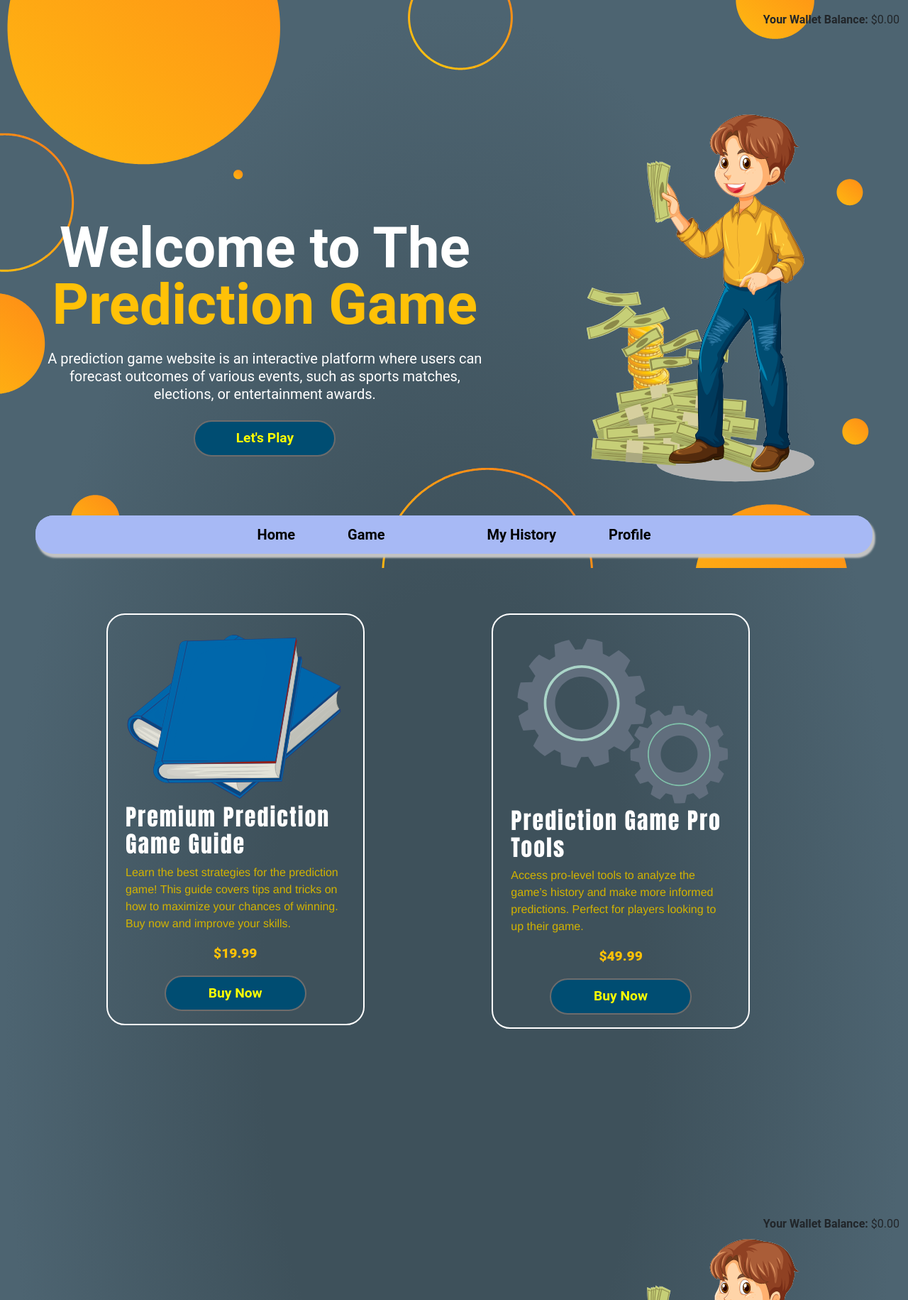
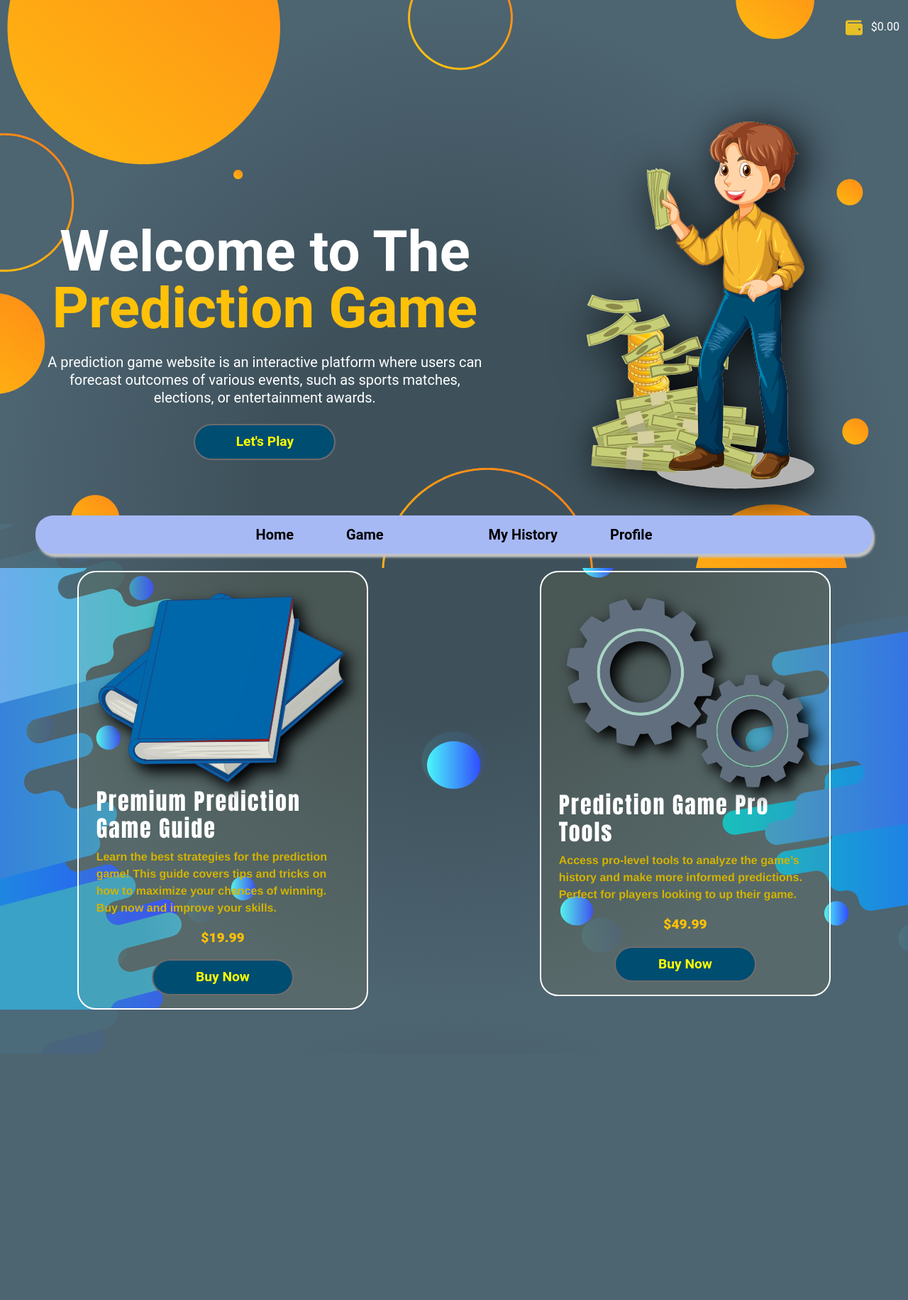
Before and after one commit to 04enkat/gaming-prediction, a PHP site: page / in a window 1280 px wide; the page is wider, and only the part inside the window is pictured. Shown: the top 1831 px of that part at 71% size. After the commit the page ends 1484 px from the top of that part, so only its background shows below. Run offline with PHP 8.4, Linux system fonts and the light colour scheme; a user stored in the database is signed in; data comes from the database, SQL or seed files in the repository.

Commit message:
finish index.php file

```diff
--- a/css/all_style.css
+++ b/css/all_style.css
@@ -1,5 +1,6 @@
 body{
   background: radial-gradient(ellipse at center, #3e515b 30%, #4d6471 70%);
+  overflow-x: hidden;
 
 }
 
@@ -46,7 +47,13 @@ body{
     display: none;
   }
   .card-manual{
-    margin-left: 70px !important;
+
+    margin-top: 20px;
+  }
+  .section-bg{
+    position: relative;
+    background: none !important;
+
   }
 }
 
@@ -54,13 +61,17 @@ body{
   background-image: url(/images/new-desk-bg.svg);
   background-size: cover;
   background-repeat: no-repeat;
+
 }
 .card-manual{
-  width: 70%;
+  width: 100%;
   border: 2px solid white;
   padding: 18px 25px;
   border-radius: 26px;
-  margin-left: 150px;
+  background-color: #e6b00010;
+
+
+
 }
 .product-title{
   color: white;
@@ -74,4 +85,29 @@ body{
 .product-description{
   font-family: 'Franklin Gothic Medium', 'Arial Narrow', Arial, sans-serif;
   color: #d3b300;
+  font-weight: 900;
 }
+.section-bg{
+  position: relative;
+  background: url(/images/section2bg.svg);
+  background-position: left;
+  background-size: cover;
+  width: 100%;
+}
+.section-bg::before{
+  content: '';
+  position: absolute;
+  top: 0;
+  left: 0;
+  right: 0;
+  bottom: 0;
+  background: inherit;
+  filter: opacity(0.1);
+  z-index: -1;
+  transform: scale(1.2);
+}
+
+.wallet-design{
+    padding: 10px 12px;
+
+}
--- a/css/signup/style.css
+++ b/css/signup/style.css
@@ -8,6 +8,7 @@
     margin: 0;
     padding: 0;
     font-family: "Bruno Ace", sans-serif;
+    overflow-x: hidden !important;
 
 }
 
--- a/index.php
+++ b/index.php
@@ -18,26 +18,6 @@ $stmt->bind_result($wallet_balance);
 $stmt->fetch();
 $stmt->close();
 ?>
-<!-- <?php
-session_start();
-include 'db.php';
-
-// Ensure the user is logged in
-if (!isset($_SESSION['user_id'])) {
-    header('Location: login.php');
-    exit();
-}
-
-$user_id = $_SESSION['user_id'];
-
-// Fetch the user's wallet balance
-$stmt = $conn->prepare("SELECT wallet_balance FROM users WHERE id = ?");
-$stmt->bind_param('i', $user_id);
-$stmt->execute();
-$stmt->bind_result($wallet_balance);
-$stmt->fetch();
-$stmt->close();
-?> -->
 
 <!DOCTYPE html>
 <html lang="en">
@@ -52,16 +32,18 @@ $stmt->close();
     <link rel="stylesheet" href="css/fas-all.min.css">
 </head>
 
-<body class="position-relative">
+<body>
     <div class="container-fluid ">
 
 
 
         <div class="row desktop-bg vh-100">
             <!-- Display user's wallet balance -->
-            <span class="text-end mt-3"><strong>Your Wallet Balance:</strong>
+
+                <span class="text-end text-white wallet-design mt-3"><img src="images/wallet-solid(1).svg" class="mx-2" alt="wallet" width="24">
                     $<?php echo number_format($wallet_balance, 2); ?>
                 </span>
+
             <div class="col-md-7 col-12 align-content-center">
                 <h1 class="display-1 fw-bold text-center lh-1 text-white">Welcome to The <span class="text-warning"> Prediction Game</span></h1>
                 <p class="text-center mx-5 fs-5 lh-sm my-4 text-white">A prediction game website is an interactive platform where users can forecast outcomes of various events, such as sports matches, elections, or entertainment awards.</p>
@@ -70,18 +52,20 @@ $stmt->close();
                 </div>
             </div>
             <div class="col-md-5 col-12  ">
-                <img src="images/money-ai.png" class="img-fluid man-img" alt="money">
+                <img src="images/money-ai.png" class="img-fluid man-img" alt="money" style="filter: drop-shadow(10px 10px 30px black);">
             </div>
         </div>
 
     </div>
 
-    <div class="row  pt-3 mt-5 pb-4 mb-5 vh-100">
 
-       <div class="col-md-5 col-12">
+    <div class="section-bg">
+        <div class="row pt-1 justify-content-around ">
+
+            <div class="col-md-4 col-12 ">
              <div class="card-manual">
                 <div class="image text-center">
-            <img class="card-img-top" src="images/guide.svg" alt="guide" title="Prediction Guide">
+                 <img class="card-img-top" src="images/guide.svg" alt="guide" title="Prediction Guide" style="filter: drop-shadow(10px 10px 10px black);">
                 </div>
                  <div class="card-body">
                      <h2 class="product-title">Premium Prediction Game Guide</h2>
@@ -96,10 +80,10 @@ $stmt->close();
                  </div>
                </div>
             </div>
-       <div class="col-md-5 col-12">
+            <div class="col-md-4 col-12 ">
              <div class="card-manual">
                  <div class="image text-center">
-                <img class="card-img-top" src="images/tool1.svg" alt="Card image cap">
+                     <img class="card-img-top" src="images/tool1.svg" alt="Card image cap" style="filter: drop-shadow(10px 10px 10px black);">
                  </div>
                  <div class="details card-body">
                      <h2 class="product-title ">Prediction Game Pro Tools</h2>
@@ -116,6 +100,8 @@ $stmt->close();
             </div>
 
          </div>
+    </div>
+
     </div>
 
 
@@ -135,83 +121,3 @@ $stmt->close();
 </body>
 
 </html>
-<!DOCTYPE html>
-<html lang="en">
-
-<head>
-    <meta charset="UTF-8">
-    <meta name="viewport" content="width=device-width, initial-scale=1.0">
-    <title>Home - Prediction Game</title>
-    <link rel="stylesheet" href="assets/bootstrap.min.css">
-    <link rel="stylesheet" href="assets/style.css">
-</head>
-
-<body class="position-relative">
-    <div class="container-fluid ">
-
-
-
-        <div class="row">
-            <!-- Display user's wallet balance -->
-            <span class="text-end mt-3"><strong>Your Wallet Balance:</strong>
-                $<?php echo number_format($wallet_balance, 2); ?>
-            </span>
-            <div class="col-md-7 col-12 align-content-center">
-                <h1 class="display-1 fw-bold text-center lh-1">Welcome to The <span class="text-warning"> Prediction Game</span></h1>
-                <p class="text-center mx-5 fs-5 lh-sm my-4">A prediction game website is an interactive platform where users can forecast outcomes of various events, such as sports matches, elections, or entertainment awards.</p>
-                <div class="text-center mt-4">
-                    <a href="#" class="manual_btn">Let's Play</a>
-                </div>
-            </div>
-            <div class="col-md-5 col-12  ">
-                <img src="images/money-ai.png" class="img-fluid" alt="money">
-            </div>
-        </div>
-
-    </div>
-    <div class="row justify-content-evenly pt-3 mb-5 pb-5">
-        <!-- Amazon-style Product Sell Box -->
-        <div class="col-md-5 product-box">
-            <img src="assets/product_image.jpg" alt="Product Image" class="product-image">
-            <div class="product-details">
-                <h2 class="product-title">Premium Prediction Game Guide</h2>
-                <p class="product-description">
-                    Learn the best strategies for the prediction game! This guide covers tips and tricks on how to
-                    maximize your chances of winning. Buy now and improve your skills.
-                </p>
-                <p class="product-price">$19.99</p>
-                <button class="buy-now-btn">Buy Now</button>
-            </div>
-        </div>
-
-        <!-- Add more products or information as needed -->
-        <div class="col-md-5 product-box">
-            <img src="assets/product_image2.jpg" alt="Another Product" class="product-image">
-            <div class="product-details">
-                <h2 class="product-title">Prediction Game Pro Tools</h2>
-                <p class="product-description">
-                    Access pro-level tools to analyze the game’s history and make more informed predictions. Perfect for
-                    players looking to up their game.
-                </p>
-                <p class="product-price">$49.99</p>
-                <button class="buy-now-btn">Buy Now</button>
-            </div>
-        </div>
-    </div>
-    </div>
-
-
-    <!-- Footer Navigation (Include this in all your pages) -->
-    <footer class="footer-nav">
-        <a href="index.php" class="footer-btn">Home</a>
-        <a href="game.php" class="footer-btn">Game</a>
-        <a href="#"><span class="nav-start"></span></a>
-        <a href="my_history.php" class="footer-btn">My History</a>
-        <a href="profile.php" class="footer-btn">Profile</a>
-    </footer>
-
-    </div>
-    <script src="assets/bootstrap.min.js"></script>
-</body>
-
-</html>
```
Also changed, not shown: index1.html (deleted, +0 -117 lines), images/section2bg.svg (added), images/wallet-solid(1).svg (added). Lines whose indentation alone changed are shown as unchanged.
